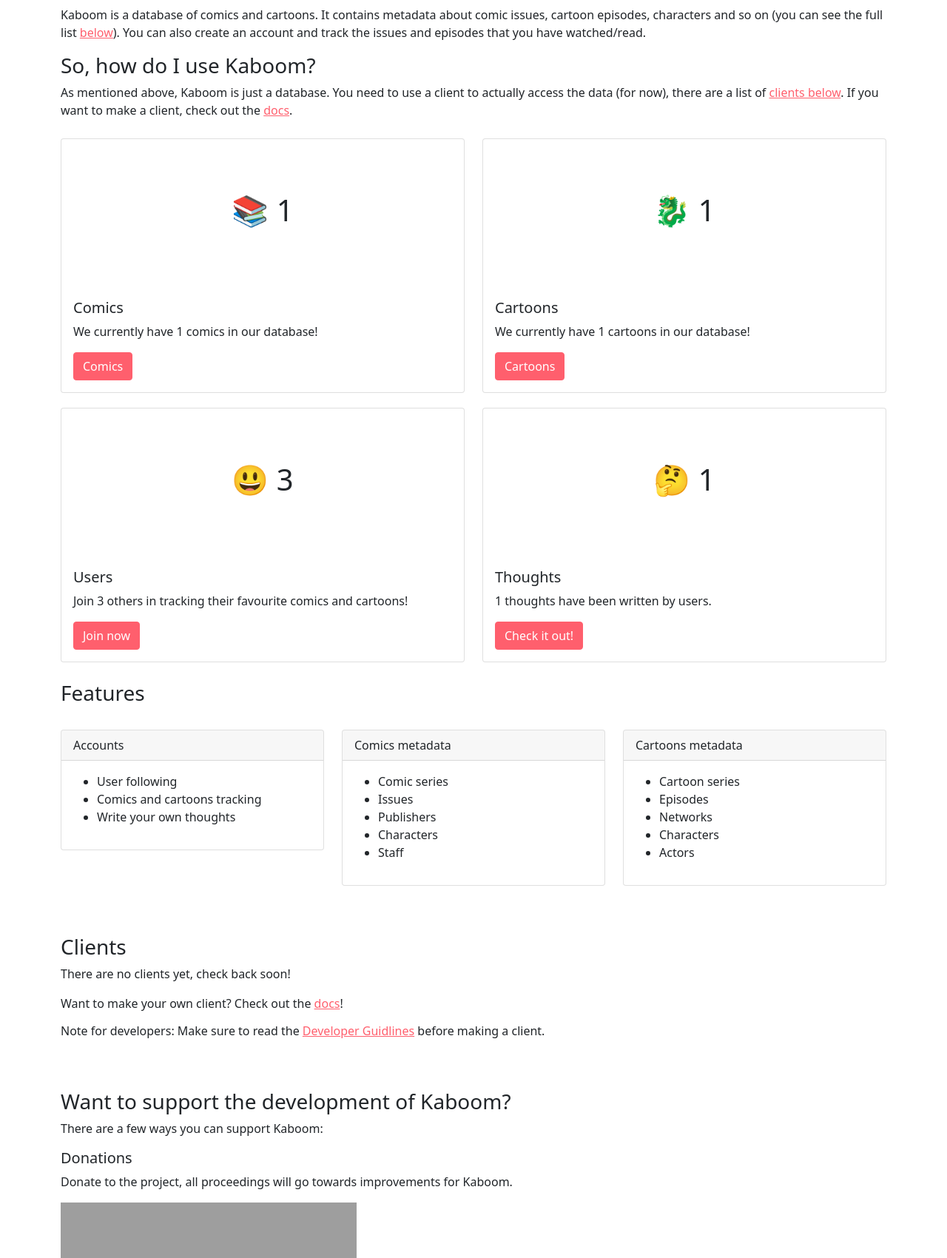
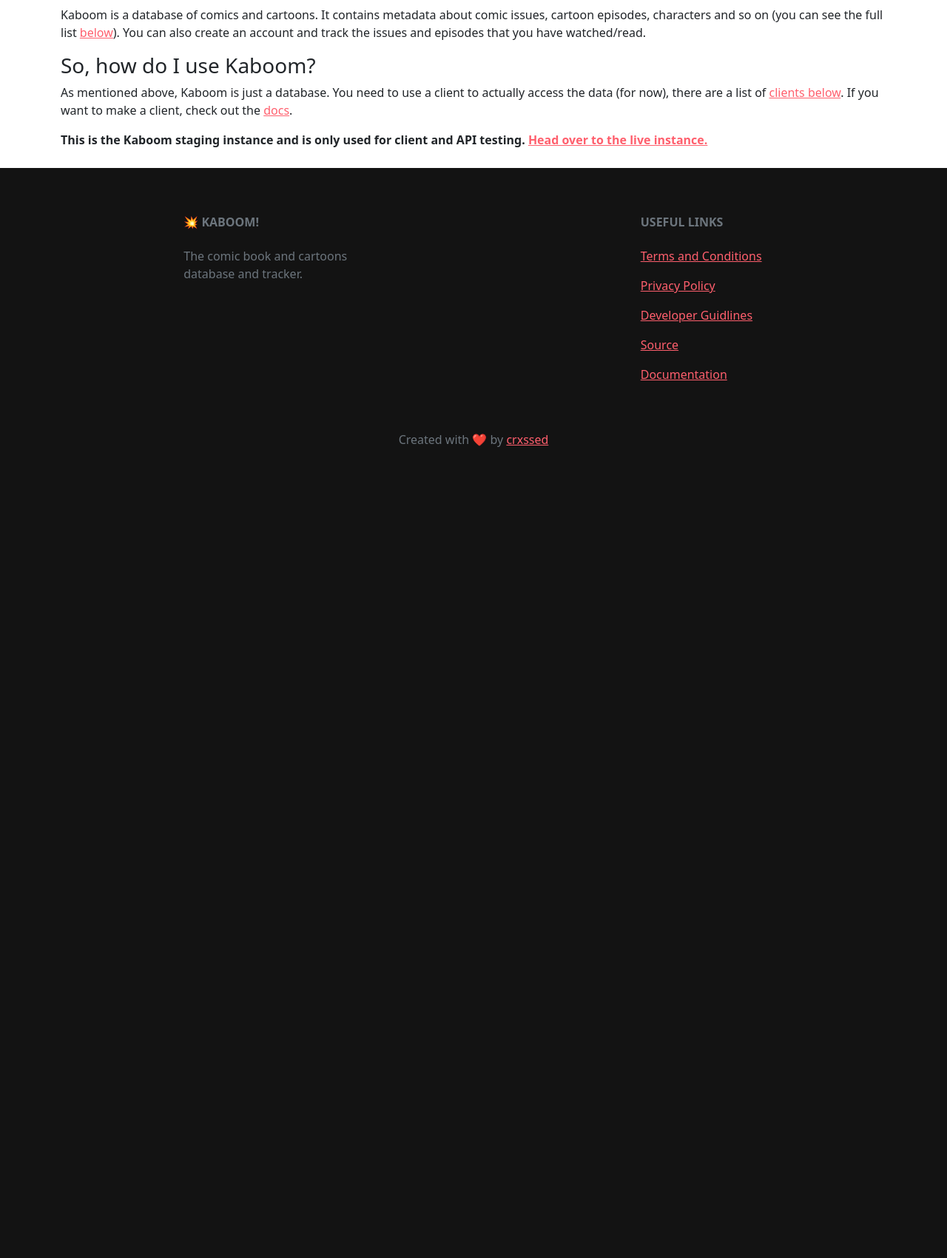
Before and after one commit to kaboom-db/kaboom-legacy, a Django app: page / in a window 1280 px wide. Shown: the part 220-1920 px from the top of the page at 74% size. After the commit the page ends 824 px from the top, so only its background shows below. Run offline with Django 3.2, Linux system fonts and the light colour scheme; data comes from the database, SQL or seed files in the repository; grey boxes are pictures that could not be loaded.

Commit message:
update index

```diff
--- a/website/templates/website/index.html
+++ b/website/templates/website/index.html
@@ -33,127 +33,7 @@
         <p>As mentioned above, Kaboom is just a database. You need to use a client to actually access the data (for
             now), there are a list of <a href="#clients-list">clients below</a>. If you want to make a client, check out
             the <a href="/docs">docs</a>.</p>
-    </div>
-    <div class="container">
-        <div class="row">
-            <div class="col-sm-6">
-                <div class="card" style="width: auto;">
-                    <div class="cst-container">
-                        <h1>📚 {{num_of_comics}}</h1>
-                    </div>
-                    <div class="card-body">
-                        <h5 class="card-title">Comics</h5>
-                        <p class="card-text">We currently have {{num_of_comics}} comics in our database!</p>
-                        <a href="/v1/comics" class="btn btn-primary" id="comic-link">Comics</a>
-                    </div>
-                </div>
-            </div>
-            <div class="col-sm-6">
-                <div class="card row-0" style="width: auto;">
-                    <div class="cst-container">
-                        <h1>🐉 {{num_of_cartoons}}</h1>
-                    </div>
-                    <div class="card-body">
-                        <h5 class="card-title">Cartoons</h5>
-                        <p class="card-text">We currently have {{num_of_cartoons}} cartoons in our database!</p>
-                        <a href="/v1/cartoons" class="btn btn-primary" id="cartoon-link">Cartoons</a>
-                    </div>
-                </div>
-            </div>
-        </div>
-        <div class="row">
-            <div class="col-sm-6">
-                <div class="card row-1" style="width: auto;">
-                    <div class="cst-container">
-                        <h1>😃 {{num_of_users}}</h1>
-                    </div>
-                    <div class="card-body">
-                        <h5 class="card-title">Users</h5>
-                        <p class="card-text">Join {{num_of_users}} others in tracking their favourite comics and
-                            cartoons!</p>
-                        <a href="#clients-list" class="btn btn-primary">Join now</a>
-                    </div>
-                </div>
-            </div>
-            <div class="col-sm-6">
-                <div class="card row-1" style="width: auto;">
-                    <div class="cst-container">
-                        <h1>🤔 {{num_of_thoughts}}</h1>
-                    </div>
-                    <div class="card-body">
-                        <h5 class="card-title">Thoughts</h5>
-                        <p class="card-text">{{num_of_thoughts}} thoughts have been written by users.</p>
-                        <a href="#clients-list" class="btn btn-primary">Check it out!</a>
-                    </div>
-                </div>
-            </div>
-        </div>
-    </div>
-    <div class="section container">
-        <h3 id="features-list">Features</h3>
-        <br>
-        <div class="row">
-            <div class="col-sm-4">
-                <div class="card mb-3" style="max-width: auto; height: auto;">
-                    <div class="card-header">Accounts</div>
-                    <div class="card-body text-dark">
-                        <ul>
-                            <li>User following</li>
-                            <li>Comics and cartoons tracking</li>
-                            <li>Write your own thoughts</li>
-                        </ul>
-                    </div>
-                </div>
-            </div>
-            <div class="col-sm-4">
-                <div class="card mb-3" style="max-width: auto; height: auto;">
-                    <div class="card-header">Comics metadata</div>
-                    <div class="card-body text-dark">
-                        <ul>
-                            <li>Comic series</li>
-                            <li>Issues</li>
-                            <li>Publishers</li>
-                            <li>Characters</li>
-                            <li>Staff</li>
-                        </ul>
-                    </div>
-                </div>
-            </div>
-            <div class="col-sm-4">
-                <div class="card mb-3" style="max-width: auto; height: auto;">
-                    <div class="card-header">Cartoons metadata</div>
-                    <div class="card-body text-dark">
-                        <ul>
-                            <li>Cartoon series</li>
-                            <li>Episodes</li>
-                            <li>Networks</li>
-                            <li>Characters</li>
-                            <li>Actors</li>
-                        </ul>
-                    </div>
-                </div>
-            </div>
-        </div>
-    </div>
-    <div class="clients section container">
-        <h3 id="clients-list">Clients</h3>
-        <p>There are no clients yet, check back soon!</p>
-        <p>Want to make your own client? Check out the <a href="/docs">docs</a>!</p>
-        <h6>Note for developers: Make sure to read the <a href="#">Developer Guidlines</a> before making a client.</h6>
-    </div>
-    <div class="section container">
-        <h3 id="support-the-project">Want to support the development of Kaboom?</h3>
-        <p>There are a few ways you can support Kaboom:</p>
-        <h5>Donations</h5>
-        <p>Donate to the project, all proceedings will go towards improvements for Kaboom.</p>
-        <form action="https://www.paypal.com/donate" method="post" target="_top">
-            <input type="hidden" name="hosted_button_id" value="R7R4U3ED99G74" />
-            <input type="image" src="https://www.paypalobjects.com/en_GB/i/btn/btn_donate_LG.gif" border="0" name="submit" title="Donate with PayPal" alt="Donate with PayPal button" />
-            <img alt="" border="0" src="https://www.paypal.com/en_GB/i/scr/pixel.gif" width="1" height="1" />
-        </form>
-        <br>
-        <h5 id="contribute">Contribute</h5>
-        <p>If you're a developer you can also <a href="https://github.com/kaboom-db/kaboom-api">contribute</a> to the project as Kaboom is <a href="https://en.wikipedia.org/wiki/Open_source">open source</a>. You can also make your own <a href="/docs">client</a>.</p>
+        <b><p>This is the Kaboom staging instance and is only used for client and API testing. <a href="">Head over to the live instance.</a></p></b>
     </div>
     <!-- Footer -->
     <footer class="text-center text-lg-start footer text-muted">
```
